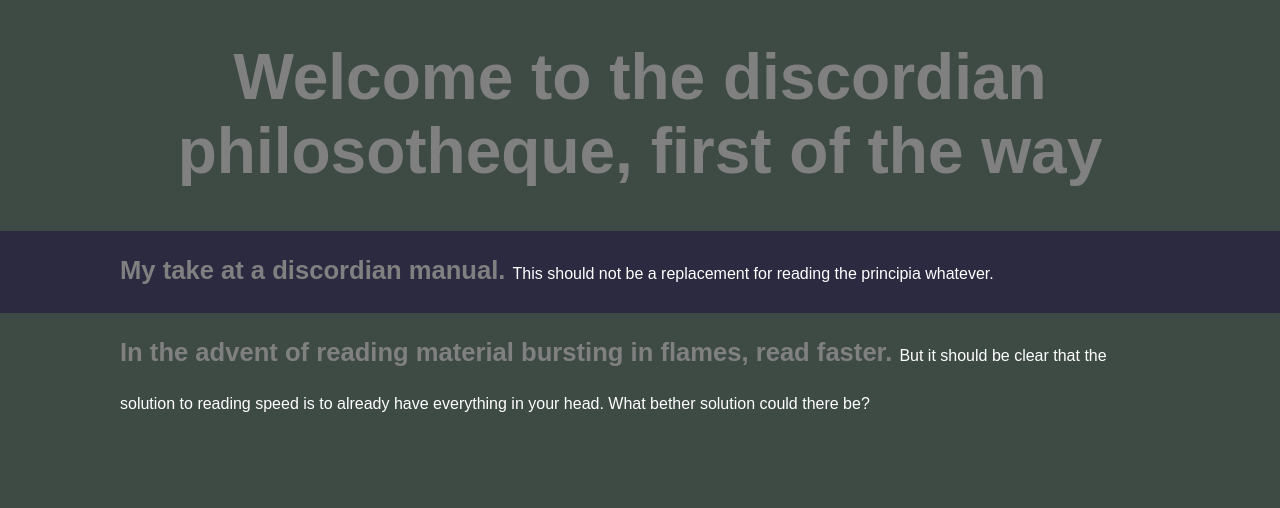
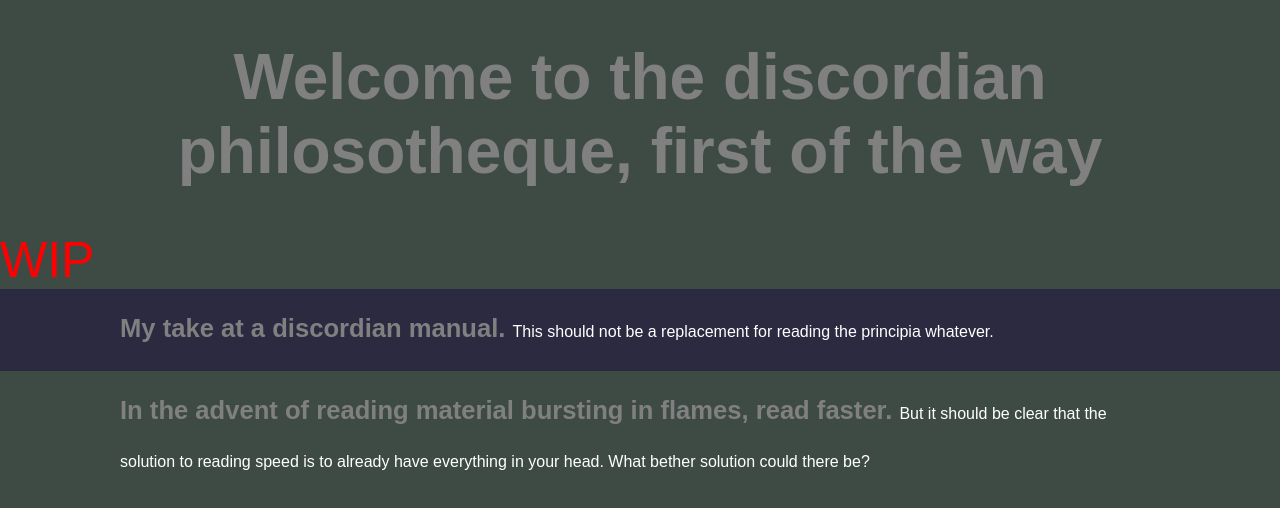
Before and after one commit to discordianPhilosotheque/discordianPhilosotheque.github.io, a plain HTML site: page manual.html in a window 1280 px wide. Drawn offline with Linux system fonts and the light colour scheme.

Commit message:
Added wip in some places.

```diff
--- a/css.css
+++ b/css.css
@@ -26,6 +26,11 @@
 .block.e { background-color : #355037 }
 .block.e { background-color : #2B2A41 }
 
+.wip {
+    font-size : 50px ;
+    color : red ;
+}
+
 body {
     background-color : #3E4B45 ;
     font-family : sans-serif ;
--- a/manual.html
+++ b/manual.html
@@ -4,6 +4,8 @@
     </head>
     <body>
         <a class="clickableTitle" href="index.html"><h1 class="mainTitle">Welcome to the discordian philosotheque, first of the way</h1></a>
+
+        <div class="wip">WIP</div>
 
         <p class="block e">
             <span class="subTitleInline">
```
Also changed, not shown: aboutCreepyArt.html (+2 -0 lines), theMiddle.html (+2 -0 lines).
